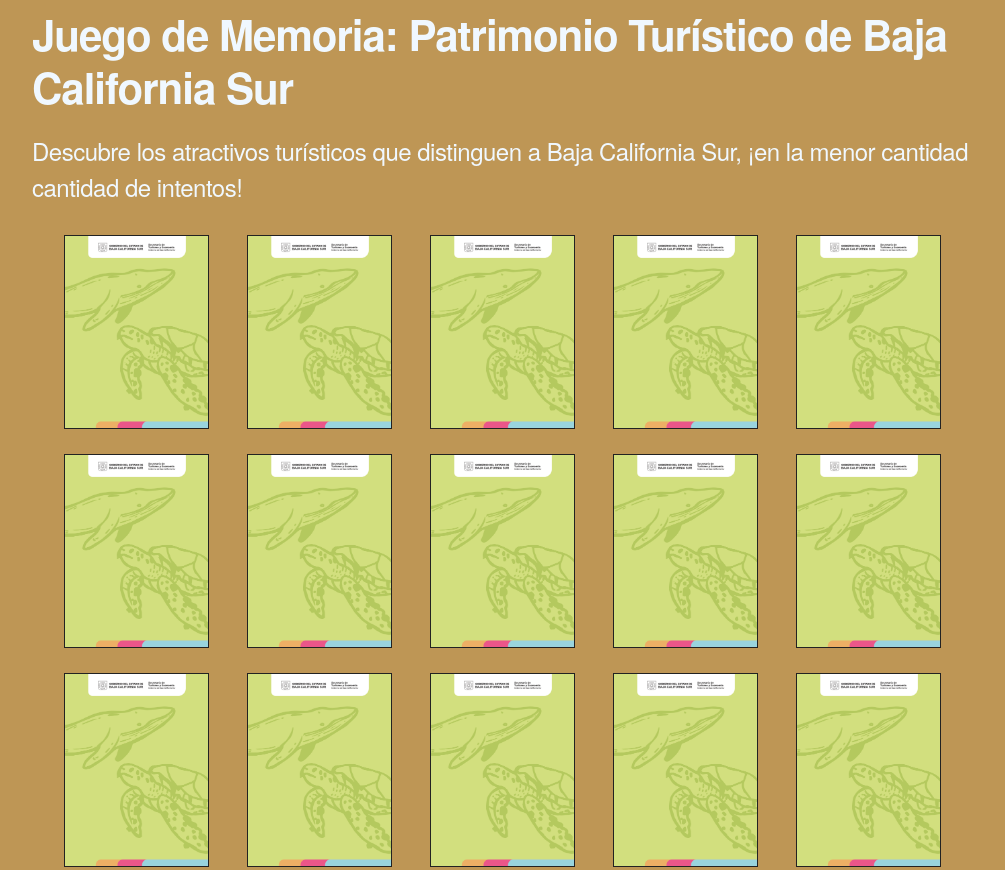
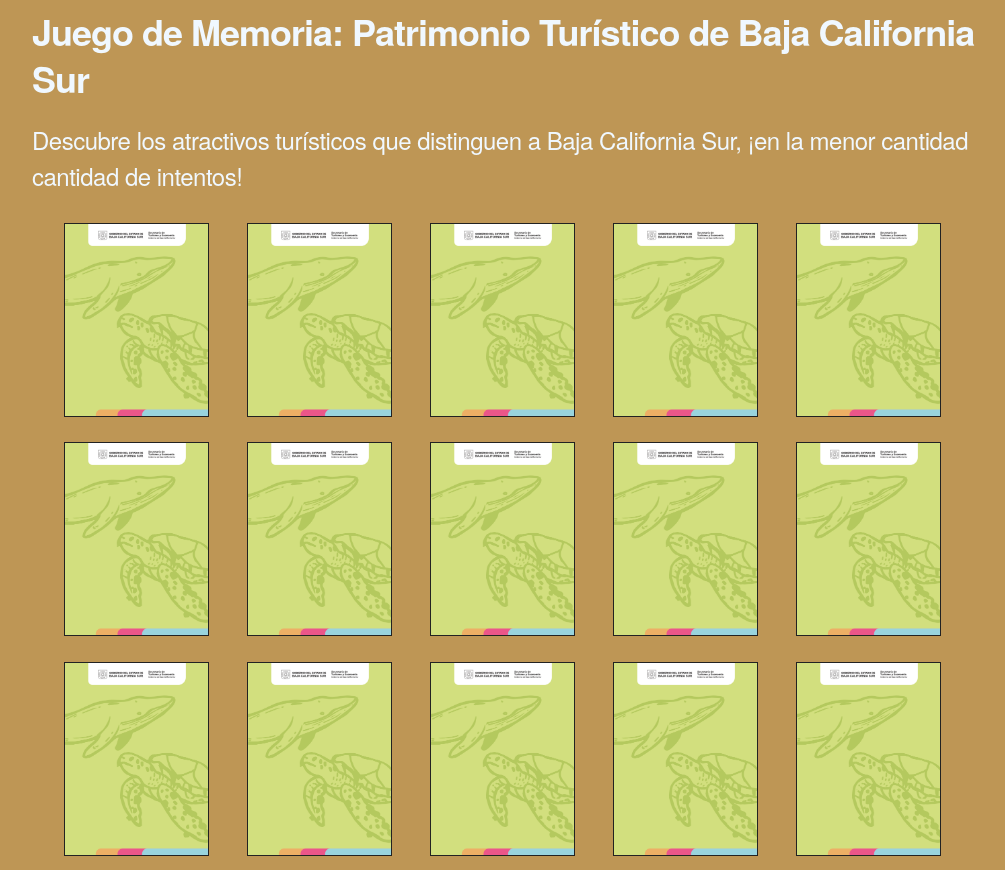
Before and after one commit to JEmanuelDM/Lossel, a plain HTML site: page index.html in a window 1280 px wide. Shown: the top 870 px of the page, without its empty margins (128-1133 px from the left). Drawn offline with nearby package versions, Linux system fonts and the light colour scheme; some packages are replaced by stand-ins of ours; a script that the page names is missing.

Commit message:
Update index.html

```diff
--- a/index.html
+++ b/index.html
@@ -18,7 +18,7 @@
   </head>
   <body>
     <div class="container">
-      <h2 style="color: aliceblue;font-weight: bold;" >Juego de Memoria: Patrimonio Turístico de Baja California Sur</h2>
+      <h3 style="color: aliceblue;font-weight: bold;" >Juego de Memoria: Patrimonio Turístico de Baja California Sur</h3>
       <h5 style="color: aliceblue;">Descubre los atractivos turísticos que distinguen a Baja California Sur, ¡en la menor cantidad cantidad de intentos!</h5>
 
       <div id="tablero"></div>
```
